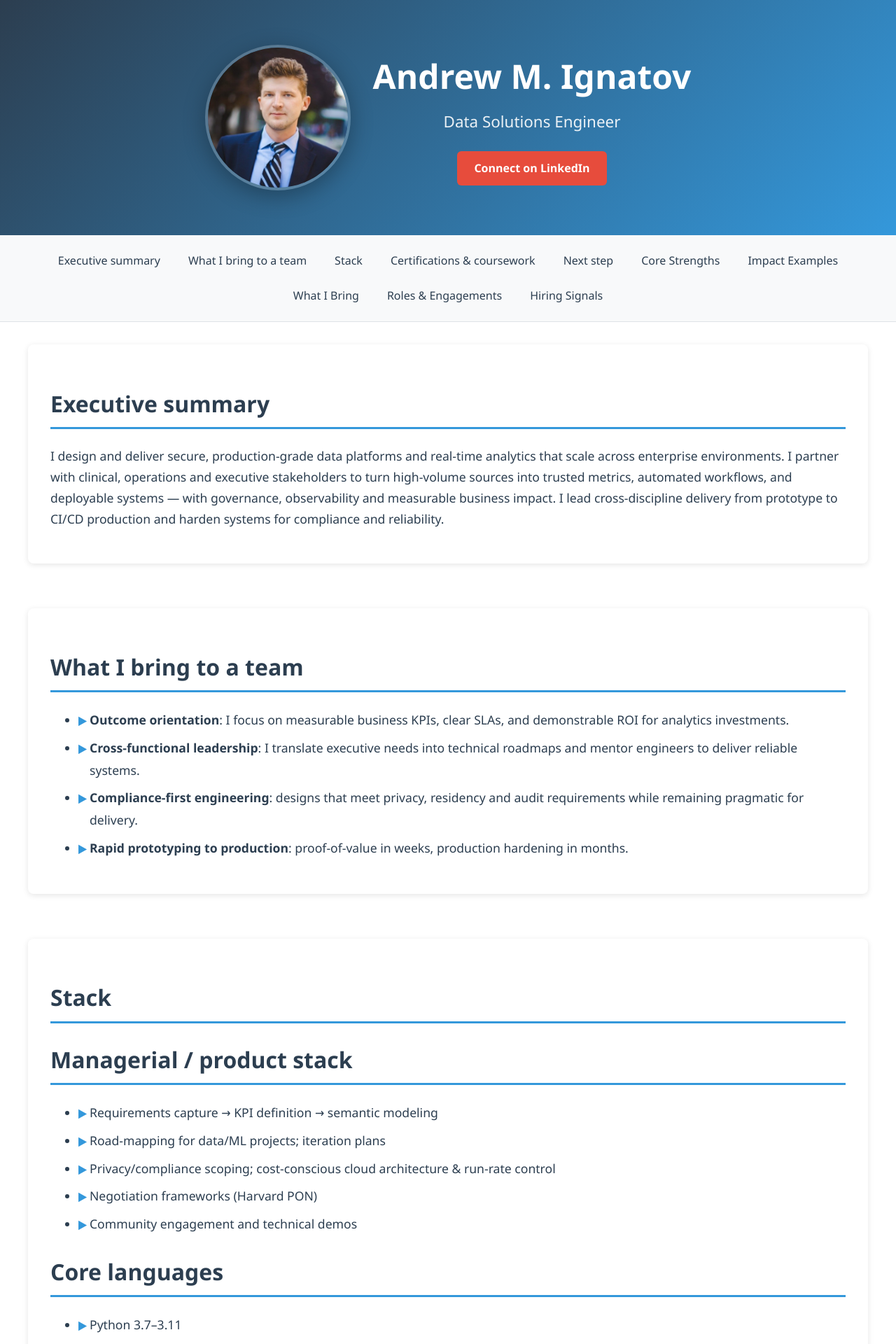
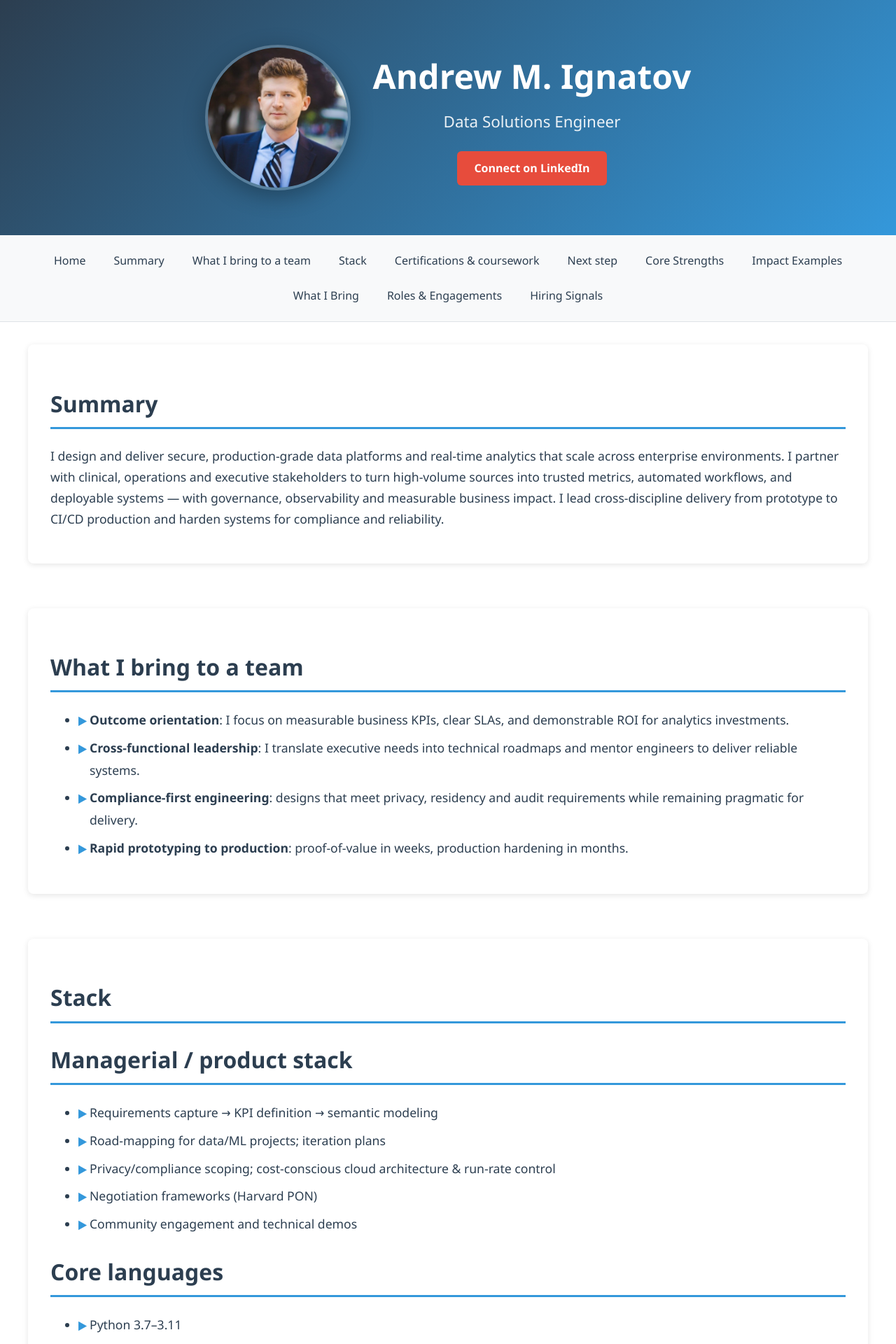
Before and after one commit to AndrewMichael2020/personal-gh-page, a Jekyll site: the page built from index.html, in a window 1280 px wide. Shown: the top 1920 px of the page at 70% size. Built offline with Jekyll 4.4.1, drawn with Linux system fonts in a browser that asks for light colours.

Commit message:
Add Home section link, rename Executive Summary to Summary, and fix scroll positioning
Co-authored-by: AndrewMichael2020 <63167427+AndrewMichael2020@users.noreply.github.com>

```diff
--- a/_config.yml
+++ b/_config.yml
@@ -14,7 +14,6 @@ author:
   linkedin: https://www.linkedin.com/in/andrew-m-ignatov-879842146/
 
 # Build settings
-theme: minima
 markdown: kramdown
 
 # Collections
--- a/index.html
+++ b/index.html
@@ -3,7 +3,7 @@ title: Andrew M. Ignatov
 layout: default
 ---
 
-<div class="hero-section">
+<div class="hero-section" id="home">
   <div class="hero-content">
     <img src="assets/images/profile.jpg" alt="Andrew M. Ignatov" class="profile-image">
     <div class="hero-text">
@@ -18,6 +18,7 @@ layout: default
 
 <nav class="toc">
   <ul>
+    <li><a href="#home">Home</a></li>
     {% assign secs = site.sections | sort: "order" %}
     {% for s in secs %}
       <li><a href="#{{ s.section_id }}">{{ s.title }}</a></li>
@@ -91,6 +92,11 @@ layout: default
   --background-white: #ffffff;  /* Pure white */
   --border-color: #dee2e6;      /* Light border */
   --shadow-color: rgba(0,0,0,0.1);
+}
+
+/* Fix scroll positioning for sticky nav */
+html {
+  scroll-padding-top: 80px; /* Account for sticky navigation height */
 }
 
 body {
```
Also changed, not shown: _sections/01-executive-summary.md (+1 -1 lines).
